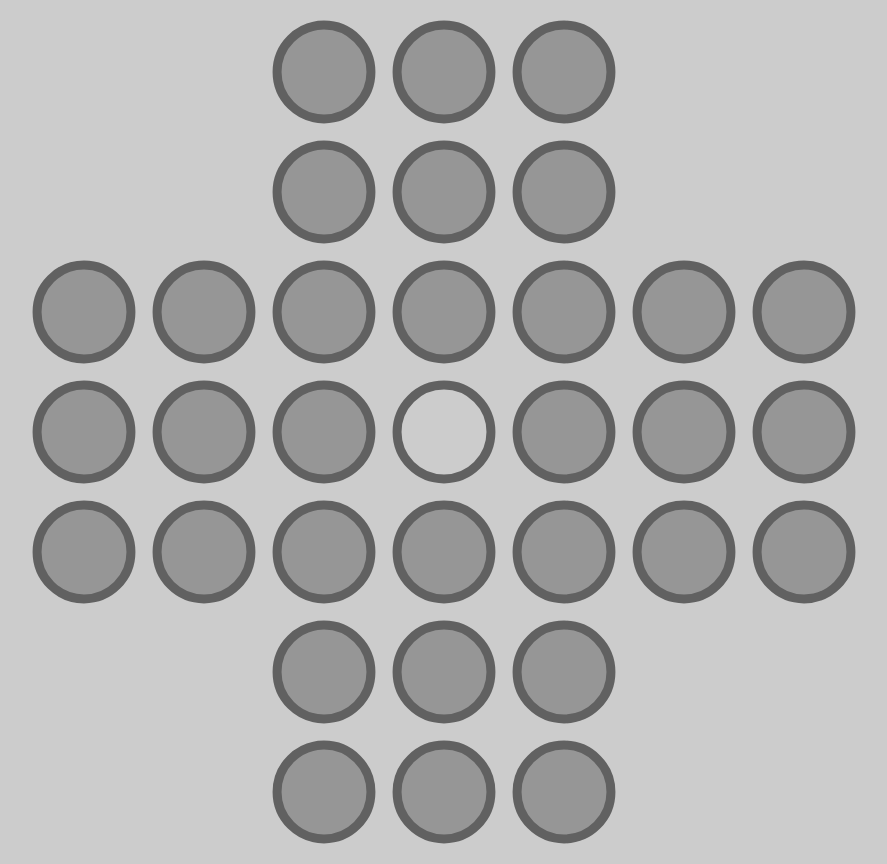
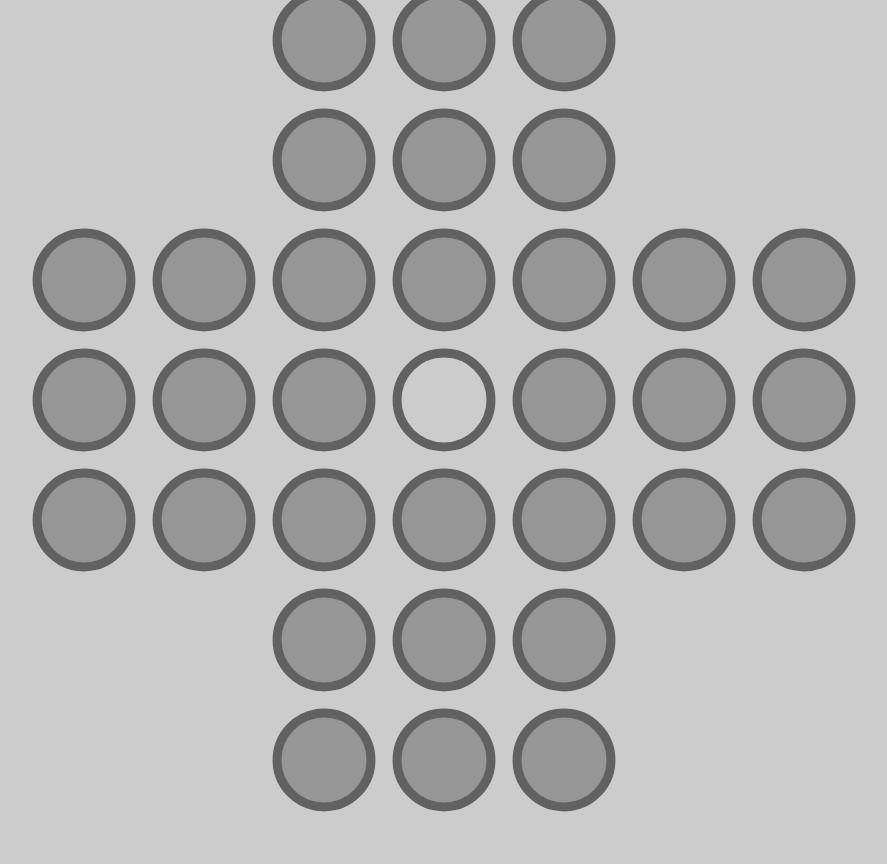
Before and after one commit to drrak/peg-solitaire, a plain HTML site: page index.htm in a window 1280 px wide. Shown: the whole page, without its empty margins (196-1083 px from the left). After the commit the page ends 824 px from the top, so only its background shows below. Drawn offline with Linux system fonts and the light colour scheme.

Commit message:
Add files via upload

```diff
--- a/index.htm
+++ b/index.htm
@@ -11,7 +11,7 @@ body,#gboard{background:#ccc}
 .fel{position:absolute;height:120px;width:120px}
 .fbl{fill:#ccc}
 .fsel{stroke:white}
-#gboard{position:relative;width:848px;height:848px;margin: 0 auto}
+#gboard{position:absolute;width:848px;height:848px;margin: 0;top: 50%;left: 50%;-ms-transform: translate(-50%, -50%);transform: translate(-50%, -50%);}
 </style>
 </head>
 <body>
```
